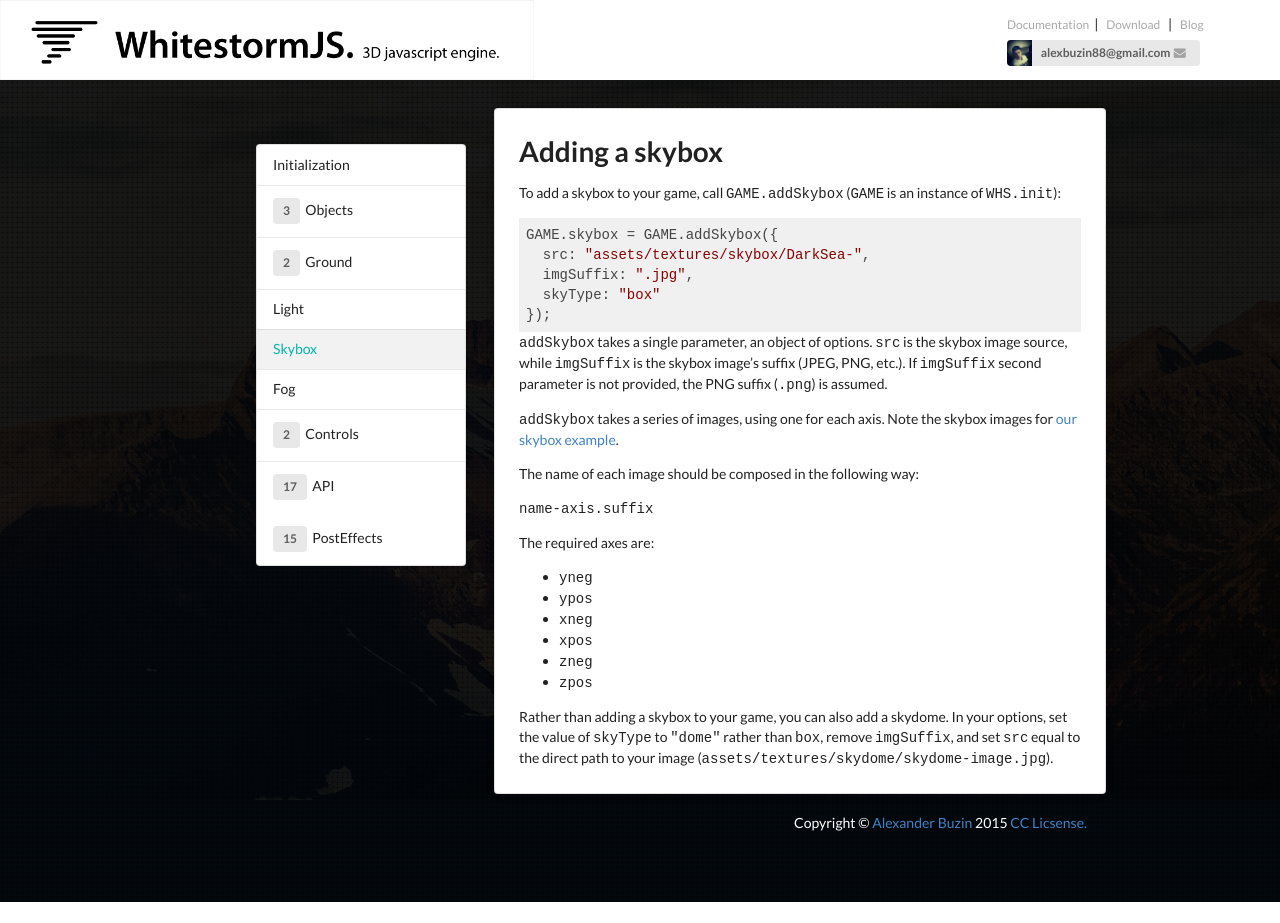
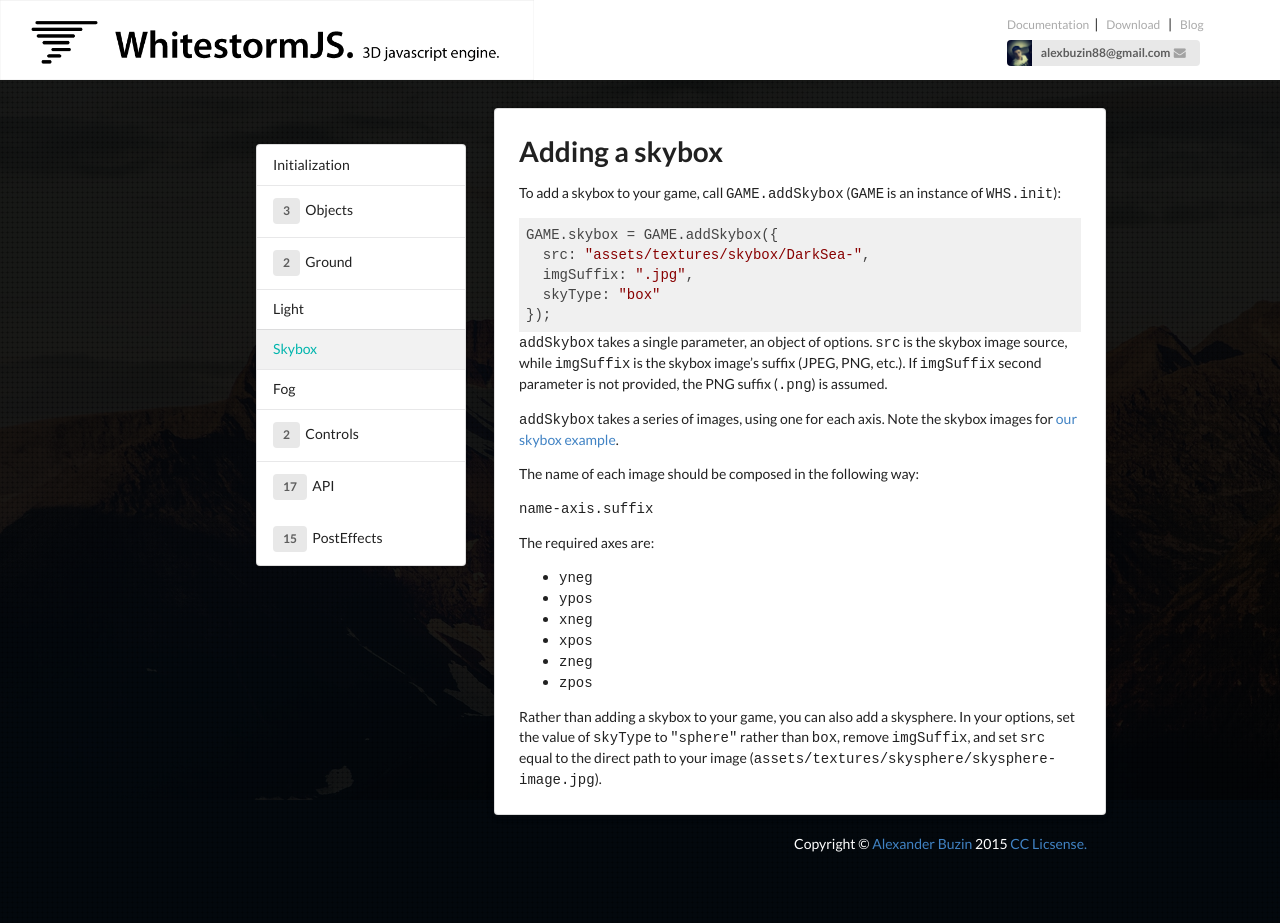
Before and after one commit to WhitestormJS/whitestormjs.github.io, a Jekyll site: the page built from _posts/2015-12-28-addSkybox.md, in a window 1280 px wide. Built offline with Jekyll 4.4.1, drawn with Linux system fonts in a browser that asks for light colours; Markdown is read by kramdown in place of the engine named in the settings; before the commit the page ends 902 px from its top, so only the background shows below that.

Commit message:
Dome->Sphere

```diff
--- a/_posts/2015-12-28-addSkybox.md
+++ b/_posts/2015-12-28-addSkybox.md
@@ -32,4 +32,4 @@ The required axes are:
 * `zneg`
 * `zpos`
 
-Rather than adding a skybox to your game, you can also add a skydome. In your options, set the value of `skyType` to `"dome"` rather than `box`, remove `imgSuffix`, and set `src` equal to the direct path to your image (`assets/textures/skydome/skydome-image.jpg`).
+Rather than adding a skybox to your game, you can also add a skysphere. In your options, set the value of `skyType` to `"sphere"` rather than `box`, remove `imgSuffix`, and set `src` equal to the direct path to your image (`assets/textures/skysphere/skysphere-image.jpg`).
```
